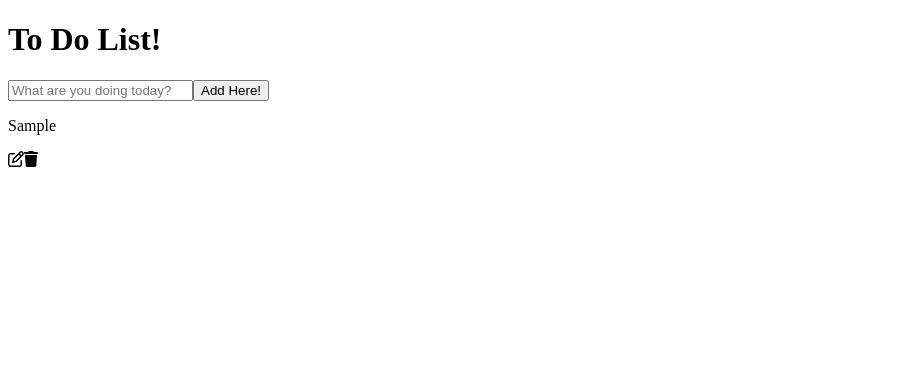
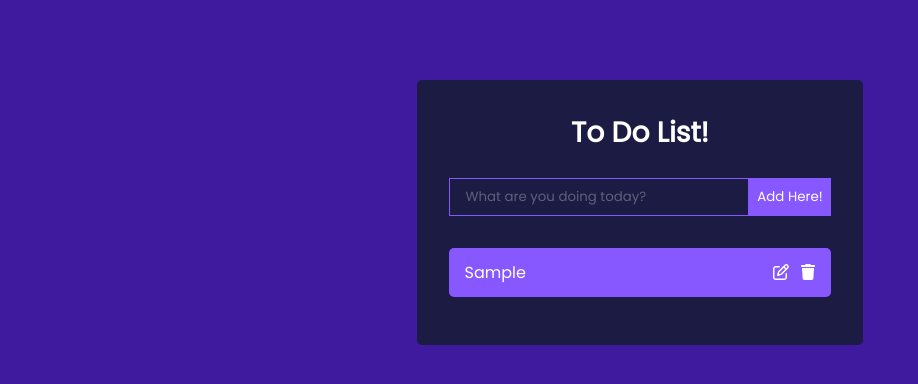
Before and after one commit to fmher/todolist, a React (Create React App) app: page / in a window 1280 px wide. Both pictures are taken after typing "Sample" into the empty fields and a click on the button "Add Here!". Shown: the top 384 px of the page, without its empty margins (0-918 px from the left). Built offline with nearby package versions, Linux system fonts and the light colour scheme.

Commit message:
added css functionality

```diff
--- a/src/App.css
+++ b/src/App.css
@@ -1,9 +1,81 @@
+@import url('https://fonts.googleapis.com/css2?family=Poppins&display=swap');
 
-@keyframes App-logo-spin {
-  from {
-    transform: rotate(0deg);
-  }
-  to {
-    transform: rotate(360deg);
-  }
+* {
+  font-family: 'Poppins', sans-serif;
+  margin: 0;
+  padding: 0;
+  box-sizing: border-box;
 }
+
+body {
+  background: #3f199e;
+  display: flex;
+  justify-content: center;
+  align-items: center;
+}
+
+.App {
+  text-align: center;
+}
+
+h1 {
+  color: #fff;
+  margin-bottom: 0.5rem;
+  font-size: 1.75rem;
+}
+
+.todowrapper {
+  background: #1b1b44;
+  margin-top: 5rem;
+  padding: 2rem;
+  border-radius: 5px;
+}
+
+.TodoForm {
+  width: 100%;
+}
+
+.todo-input {
+  outline: none;
+  background: none;
+  border: 1px solid #8758ff;
+  padding: 0.5rem 1rem;
+  margin-top: 1rem;
+  margin-bottom: 2rem;
+  width: 300px;
+  color: #fff;
+}
+
+.todo-input::placeholder {
+  color: #ffffff4d;
+}
+
+.todo-btn {
+  background: #8758ff;
+  color: #fff;
+  border: none;
+  padding: 0.55rem;
+  cursor: pointer;
+
+}
+
+.Todo {
+  display: flex;
+  justify-content: space-between;
+  align-items: center;
+  background: #8758ff;
+  color: #fff;
+  padding: 0.75rem 1rem;
+  border-radius: 5px;
+  margin-bottom: 1rem;
+  cursor: pointer;
+}
+
+.fa-trash {
+  margin-left: 0.75rem;
+}
+
+.completed {
+  color: #c5aeff;
+  text-decoration: line-through;
+}
--- a/src/components/ToDo.js
+++ b/src/components/ToDo.js
@@ -5,10 +5,10 @@ import { faTrash } from "@fortawesome/free-solid-svg-icons";
 // import { faCoffee } from '@fortawesome/free-solid-svg-icons';
 // import { faUser } from "@fortawesome/free-regular-svg-icons";
 
-export const ToDo = ({task}) => {
+export const ToDo = ({task, toggleComplete}) => {
     return (
         <div className="Todo">
-            <p>{task.task}</p>
+            <p onClick={() => toggleComplete(task.id)} className={`${task.completed ? 'completed' : ""}`}>{task.task}</p>
             <div>
                 <FontAwesomeIcon icon={faPenToSquare} />
                 <FontAwesomeIcon icon={faTrash} />
--- a/src/components/ToDoWrapper.js
+++ b/src/components/ToDoWrapper.js
@@ -13,6 +13,13 @@ export const ToDoWrapper = () => {
         console.log(todos)
     }
 
+    const toggleComplete = (id) => {
+        setTodos(todos.map(todo => todo.id === id ? {...todo, completed: !todo.completed} : todo))
+    }
+
+    const deleteTodo = (id) => {
+        setTodos(todos.filter(todo => todo.id !== id))
+    }
 
     return (
         <div className="todowrapper">
@@ -27,6 +34,8 @@ export const ToDoWrapper = () => {
                 <ToDo
                     task={todo}
                     key={i}
+                    toggleComplete={toggleComplete}
+                    deleteTodo={deleteTodo}
                 />
             ))}
 
```
